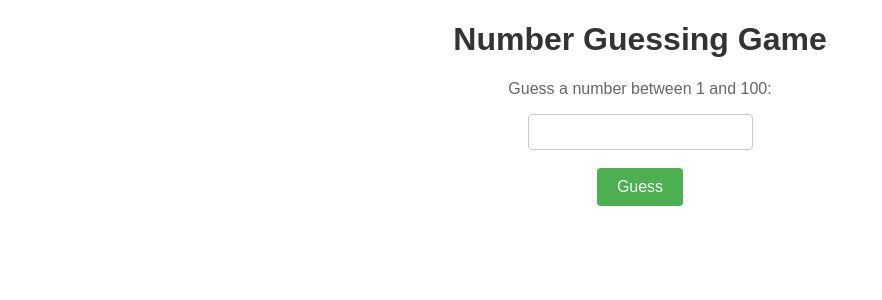
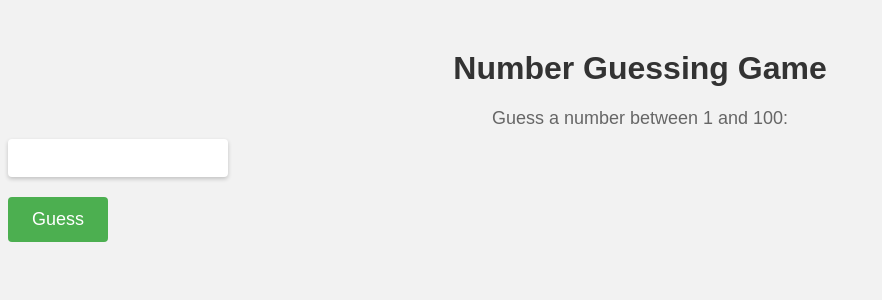
Before and after one commit to Natalie-Beckwith/t3Games, a Jekyll site: the page numberguess.html, which Jekyll copies as it is, in a window 1280 px wide. Shown: the top 300 px of the page, without its empty margins (0-882 px from the left). Built offline with Jekyll 4.4.1, drawn with Linux system fonts in a browser that asks for light colours.

Commit message:
num guess

```diff
--- a/numberguess.html
+++ b/numberguess.html
@@ -1,36 +1,45 @@
 <!DOCTYPE html>
 <html>
 <head>
-  <title>Numbers Guessing Games</title>
+  <title>Number Guessing Game</title>
   <style>
     body {
-      font-family: Arial, sans-serif;
-      text-align: center;
+      font-family: 'Arial', sans-serif;
+      background-color: #f2f2f2;
     }
 
     h1 {
       color: #333;
+      text-align: center;
+      margin-top: 50px;
     }
 
     p {
       color: #666;
+      font-size: 18px;
+      text-align: center;
+      margin-bottom: 10px;
     }
 
     input[type="number"] {
-      padding: 8px;
+      padding: 10px;
       font-size: 16px;
-      border: 1px solid #ccc;
+      border: none;
       border-radius: 4px;
+      box-shadow: 0px 2px 4px rgba(0, 0, 0, 0.2);
+      width: 200px;
+      margin-bottom: 20px;
     }
 
     button {
-      padding: 10px 20px;
-      font-size: 16px;
+      padding: 12px 24px;
+      font-size: 18px;
       background-color: #4CAF50;
       color: #fff;
       border: none;
       border-radius: 4px;
       cursor: pointer;
+      transition: background-color 0.3s ease;
     }
 
     button:hover {
@@ -40,6 +49,8 @@
     #feedback {
       color: #f00;
       font-weight: bold;
+      font-size: 18px;
+      margin-top: 20px;
     }
   </style>
   <script>
@@ -78,7 +89,7 @@
   <h1>Number Guessing Game</h1>
   <p>Guess a number between 1 and 100:</p>
   <input type="number" id="guessInput">
-  <br><br>
+  <br>
   <button onclick="checkGuess()">Guess</button>
   <p id="feedback"></p>
 </body>
```
